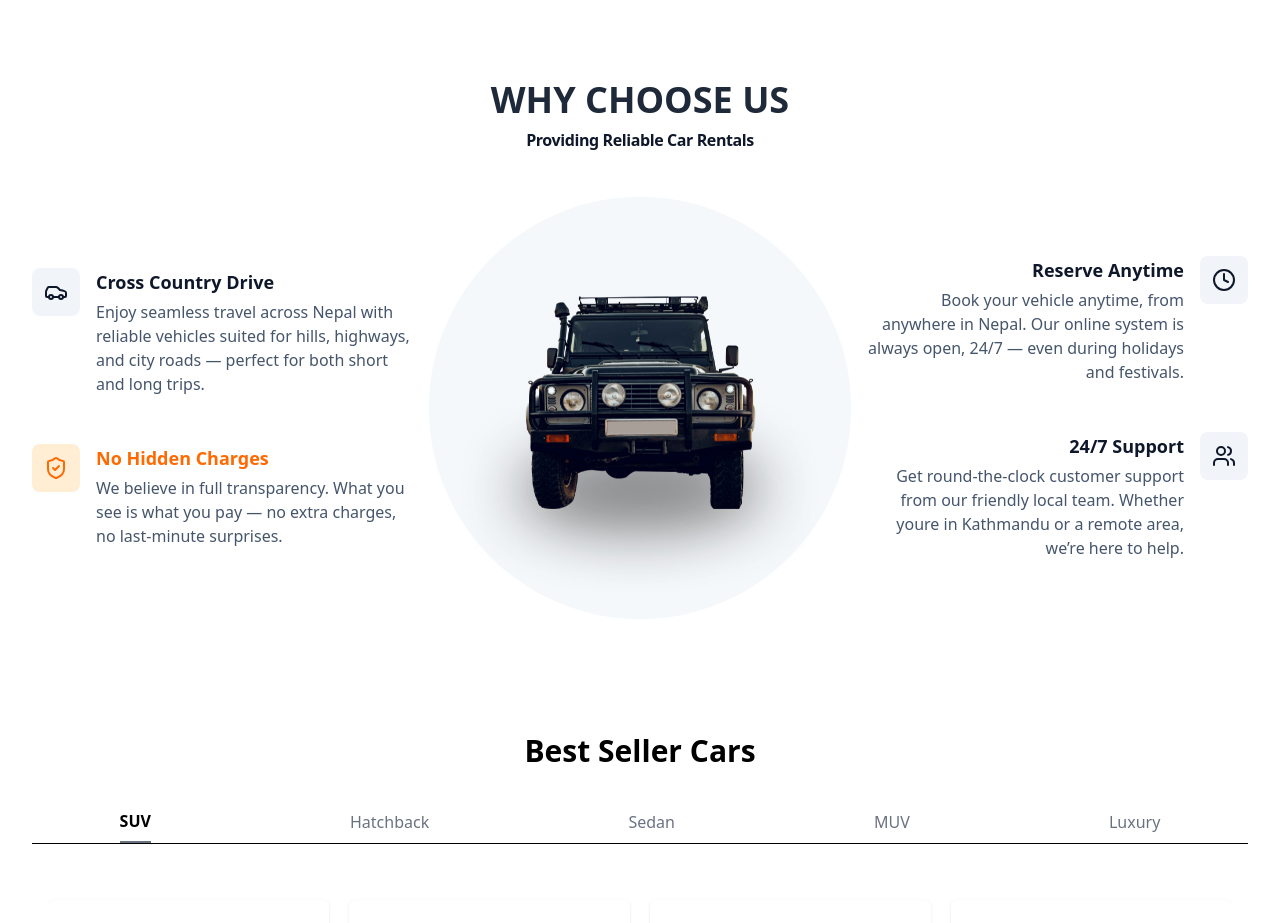
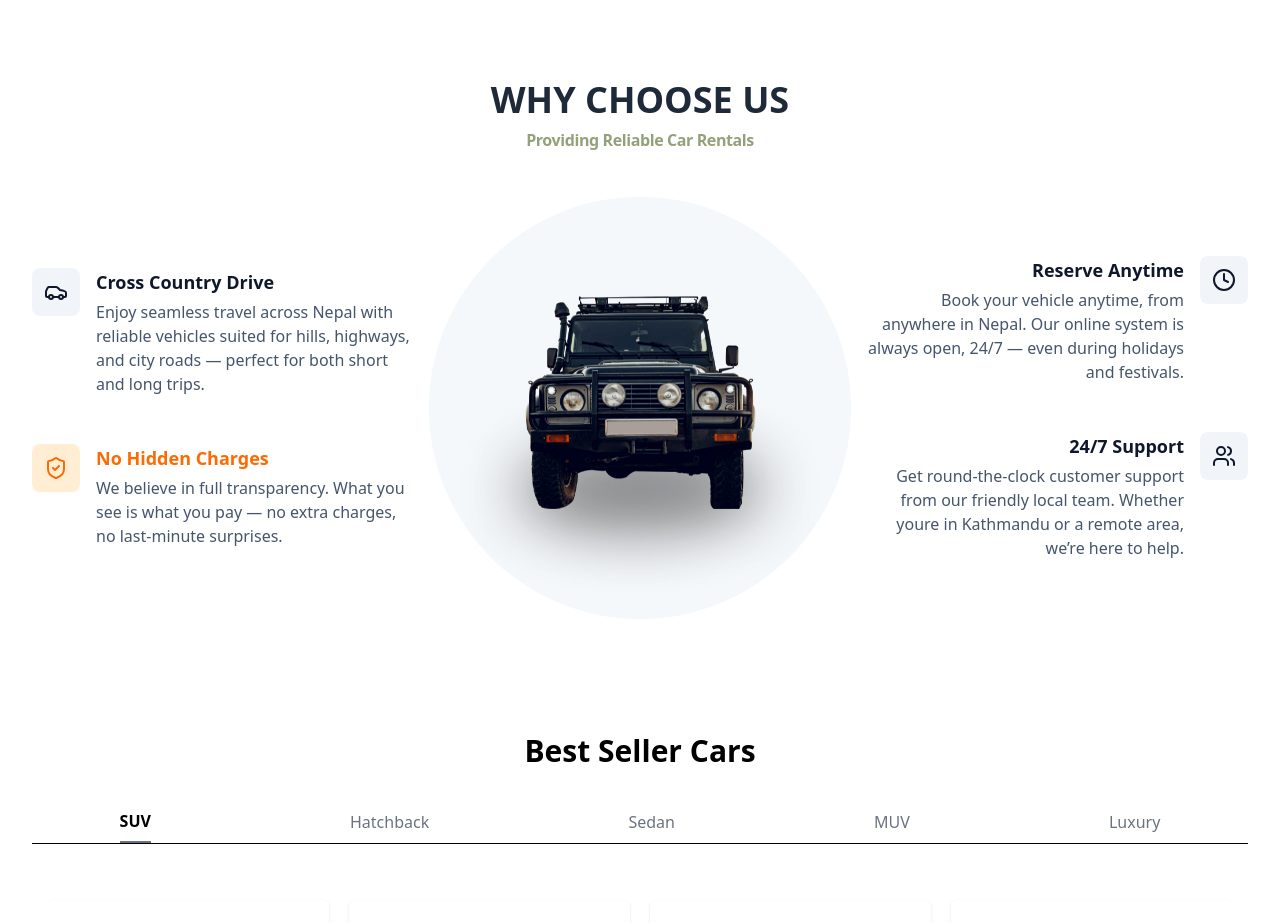
Before and after one commit to Noozey/motor, a Next.js app: page / in a window 1280 px wide. Shown: the part 3680-4603 px from the top of the page. Built offline with nearby package versions, Linux system fonts and the light colour scheme.

Commit message:
wip: why choose us page created

```diff
--- a/components/WhyChooseUs.tsx
+++ b/components/WhyChooseUs.tsx
@@ -82,7 +82,7 @@ const WhyChooseUs = () => {
           <p className="font-semibold text-4xl text-[#1E2939] tracking-normal">
             WHY CHOOSE US
           </p>
-          <h2 className="mt-2  font-semibold tracking-tight text-slate-900 ">
+          <h2 className="mt-2  font-semibold tracking-tight text-[#93A17A] ">
             Providing Reliable Car Rentals
           </h2>
         </div>
```
